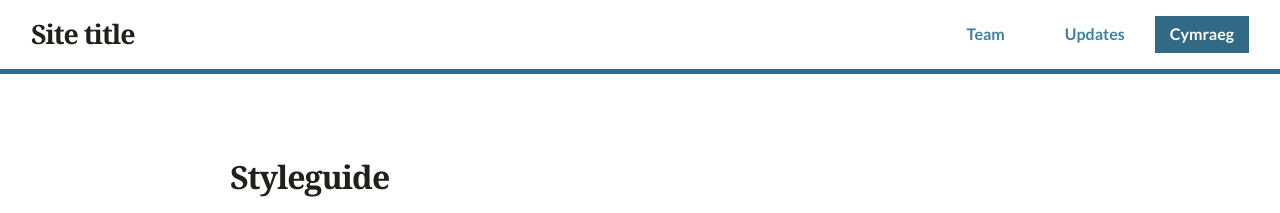
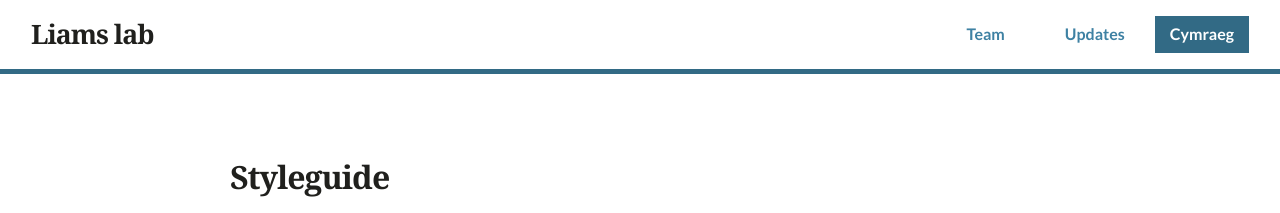
Before and after one commit to liam-cdps-lab/liam-cdps-lab.github.io, a Jekyll site: the page built from en/styleguide.md, in a window 1280 px wide and 900 px high. Shown: the top 213 px of the window. Built offline with Jekyll 4.4.1, drawn with Linux system fonts in a browser that asks for light colours.

Commit message:
updated site title

```diff
--- a/_config.yml
+++ b/_config.yml
@@ -43,7 +43,7 @@ border_color: '#d7d7d7'
 
 t:
   en:
-    title: Site title
+    title: Liams lab
     description: "Describe your site"
     language: English
     root: /en
```
